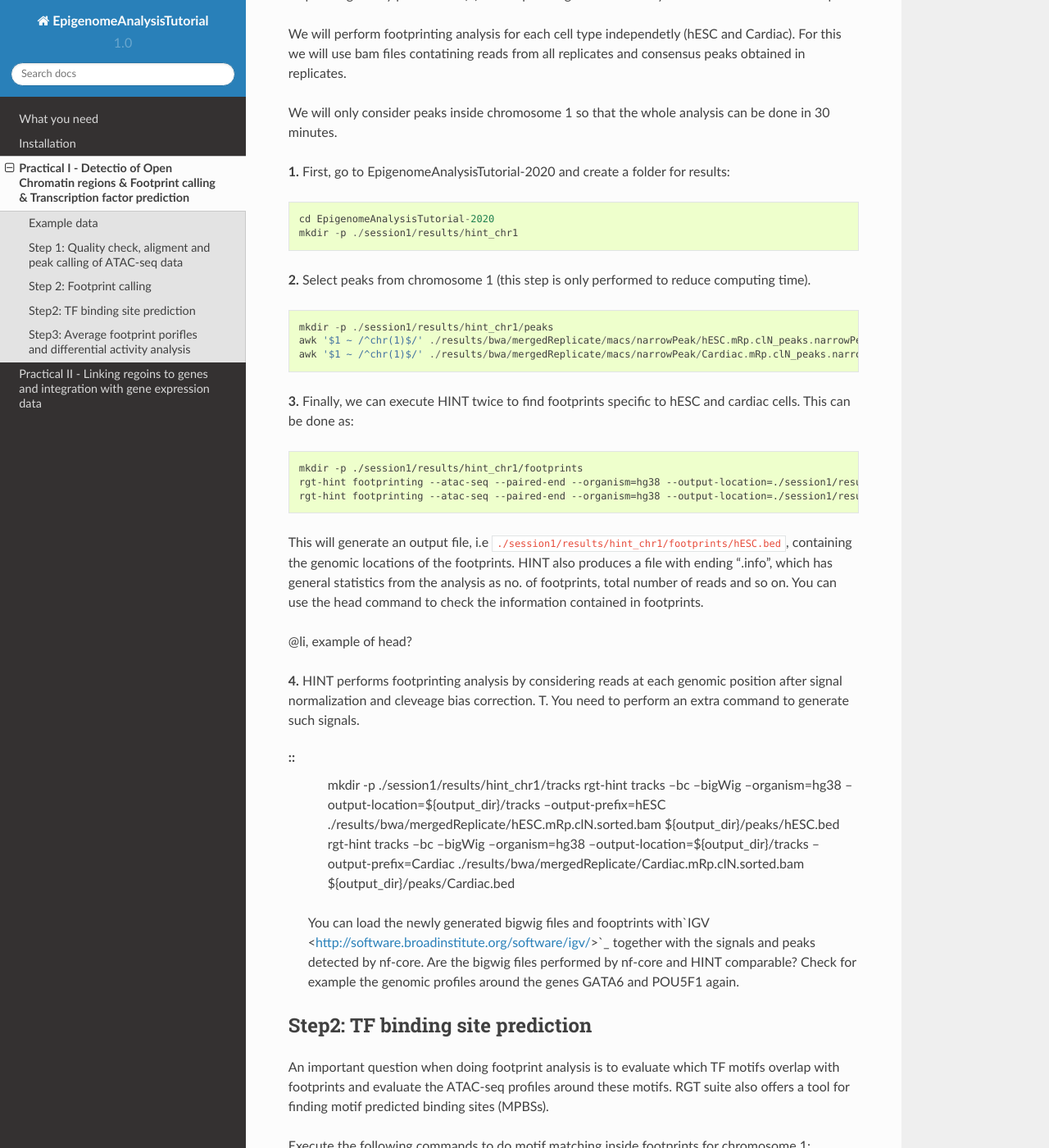
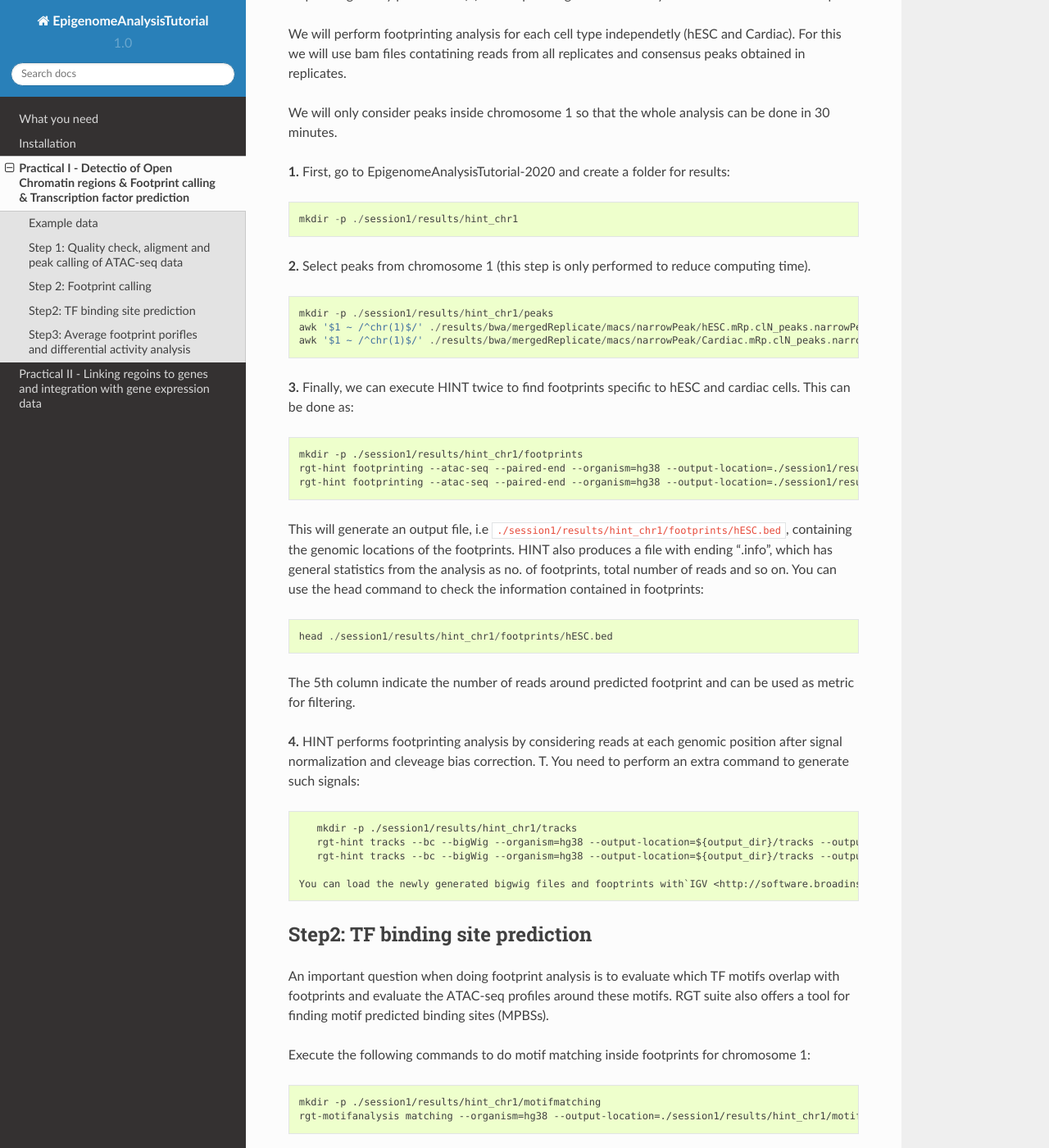
Before and after one commit to SchulzLab/EpigenomeAnalysisTutorial-2020, a Sphinx documentation site: the page built from docs/Practical1.rst, in a window 1280 px wide and 1400 px high, scrolled down 1607 px. Shown: the whole window at 82% size. Built offline with Sphinx 7.4.7 and the Read the Docs theme 2.0.0, drawn with Linux system fonts in a browser that asks for light colours; some of the changed text lies outside the part shown.

Commit message:
Update Practical1.rst
add head command to visualize footprint results.

```diff
--- a/docs/Practical1.rst
+++ b/docs/Practical1.rst
@@ -49,7 +49,6 @@ We will only consider peaks inside chromosome 1 so that the whole analysis can b
 
 **1.** First, go to EpigenomeAnalysisTutorial-2020 and create a folder for results:
 ::
-    cd EpigenomeAnalysisTutorial-2020
     mkdir -p ./session1/results/hint_chr1
 
 **2.** Select peaks from chromosome 1 (this step is only performed to reduce computing time).
@@ -65,12 +64,13 @@ We will only consider peaks inside chromosome 1 so that the whole analysis can b
     rgt-hint footprinting --atac-seq --paired-end --organism=hg38 --output-location=./session1/results/hint_chr1/footprints --output-prefix=hESC ./results/bwa/mergedReplicate/hESC.mRp.clN.sorted.bam ${output_dir}/peaks/hESC.bed
     rgt-hint footprinting --atac-seq --paired-end --organism=hg38 --output-location=./session1/results/hint_chr1/footprints --output-prefix=Cardiac ./results/bwa/mergedReplicate/Cardiac.mRp.clN.sorted.bam ${output_dir}/peaks/Cardiac.bed
 
-This will generate an output file, i.e  ``./session1/results/hint_chr1/footprints/hESC.bed``, containing the genomic locations of the footprints.  HINT also produces a file with ending ".info", which has general statistics from the analysis as no. of footprints, total number of reads and so on. You can use the head command to check the information contained in footprints.
+This will generate an output file, i.e  ``./session1/results/hint_chr1/footprints/hESC.bed``, containing the genomic locations of the footprints.  HINT also produces a file with ending ".info", which has general statistics from the analysis as no. of footprints, total number of reads and so on. You can use the head command to check the information contained in footprints:
+::
+    head ./session1/results/hint_chr1/footprints/hESC.bed
 
-@li, example of head?
+The 5th column indicate the number of reads around predicted footprint and can be used as metric for filtering.
 
-**4.** HINT performs footprinting analysis by considering reads at each genomic position after signal normalization and cleveage bias correction. T. You need to perform an extra command to generate such signals.
-
+**4.** HINT performs footprinting analysis by considering reads at each genomic position after signal normalization and cleveage bias correction. T. You need to perform an extra command to generate such signals:
 ::
     mkdir -p ./session1/results/hint_chr1/tracks
     rgt-hint tracks --bc --bigWig --organism=hg38 --output-location=${output_dir}/tracks --output-prefix=hESC ./results/bwa/mergedReplicate/hESC.mRp.clN.sorted.bam ${output_dir}/peaks/hESC.bed
@@ -90,10 +90,8 @@ Execute the following commands to do motif matching inside footprints for chromo
 
 The above commands will generate bed files (i.e. Cardiac_mpbs.bed) containing MPBSs overlapping with distinct footprint regions. The 4th column contains the motif name and the 5th column the bit-score of the motif matching.
 
-@li, example of head?
-
 Step3: Average footprint porifles and differential activity analysis
------------------------------------
+----------------------------------------------------------------------------
 
 Finally, we use HINT to generate average ATAC-seq profiles around MPBSs. This analysis allows us to inspect the chromatin accessibility around the binding sites of a particular factor. Moreover, by comparing the profiles from two ATAC-seq libraries (i.s. hESC vs Cardiac cells), we can get insights on changes in transcription factors with increase in activity (or binding) in two cells. For this, execute the following commands:
 ::
```
